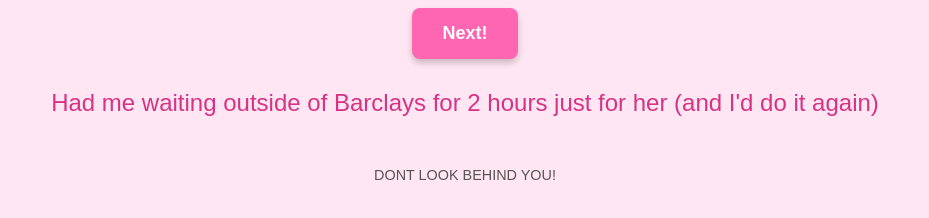
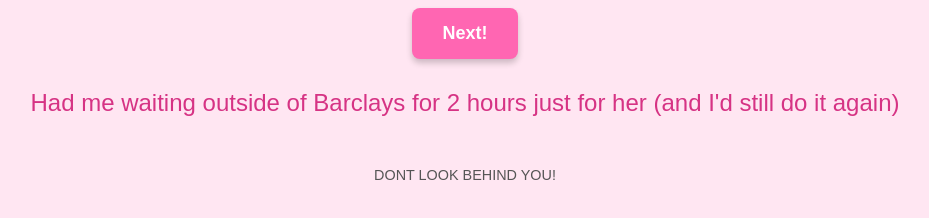
Before and after one commit to John134287/john134287.github.io, a plain HTML site: page index.html in a window 1280 px wide. Both pictures are taken after a click on the button "Next!". Shown: the part 352-570 px from the top of the page, without its empty margins (175-1104 px from the left). Drawn offline with Linux system fonts and the light colour scheme.

Commit message:
Update index.html

```diff
--- a/index.html
+++ b/index.html
@@ -13,7 +13,7 @@
             padding: 0;
             text-align: center;
             color: #333;
-            transition: background-color 0.5s ease;
+            transition: background-color 0.5s ease; /* Smooth background color transition */
         }
 
         h1 {
@@ -30,7 +30,8 @@
             border-radius: 15px;
             box-shadow: 0 4px 8px rgba(0, 0, 0, 0.2);
             display: block;
-            transition: opacity 0.5s ease;
+            opacity: 0; /* Initial opacity for fade-in */
+            transition: opacity 0.5s ease; /* Smooth image fade-in effect */
         }
 
         /* Button Styling */
@@ -85,6 +86,8 @@
             font-size: 1.5rem;
             font-weight: 500;
             color: #d63384;
+            opacity: 0; /* Initial opacity for fade-in */
+            transition: opacity 0.5s ease; /* Smooth text fade-in effect */
         }
 
         /* Footer */
@@ -135,17 +138,23 @@
             "Attachment-1.jpg",
         ];
 
+        // Custom messages for each step
         const messages = [
             "This girl who is always so fitted up and pretty",
-            "Had me waiting outside of Barclays for 2 hours just for her (and I'd do it again)",
-            "She also had me from eating cereal by myself every day",
+            "Had me waiting outside of Barclays for 2 hours just for her (and I'd still do it again)",
+            "She also had me from eating cereal by myself every day...",
             "To sleeping wrapped up in her bed with a hello kitty blanket 💕",
-            "There's no other girl I would ever want, and I'm wondering if shes ready for a relationship..."
+            "There's no other girl I would ever want, and I'm wondering if she's ready for a relationship..."
         ];
 
         button.addEventListener("click", () => {
             count++;
 
+            // Smooth fade-out for existing content
+            image.style.opacity = 0;
+            messageDiv.style.opacity = 0;
+
+            setTimeout(() => {
                 if (count < totalClicks) {
                     messageDiv.textContent = messages[count];
                     image.src = images[count];
@@ -156,12 +165,16 @@
                     choiceButtons.style.display = "block";
                 }
 
+                // Smooth fade-in for updated content
+                image.style.opacity = 1;
+                messageDiv.style.opacity = 1;
+            }, 500); // Delay for transition effect
         });
 
         // Yes button logic (celebratory final step)
         yesButton.addEventListener("click", () => {
-            messageDiv.textContent = "🎉 So will you let me be your boyfriend 🎉";
-            image.src = "https://via.placeholder.com/300/28a745/ffffff?text=Success!";
+            messageDiv.textContent = "So will you let me be your boyfriend?";
+            image.src = "https://via.placeholder.com/300/28a745/ffffff?text=LOOK BEHIND YOU!";
             choiceButtons.style.display = "none";
             document.body.style.backgroundColor = "#e6ffe6"; // Light green background
         });
```
Lines whose indentation alone changed are shown as unchanged.
